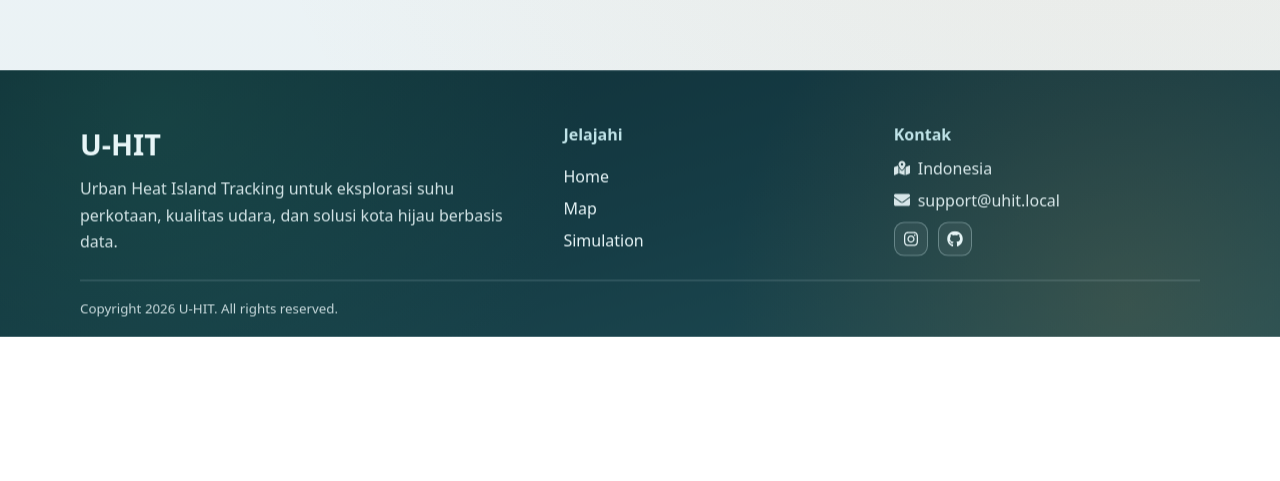
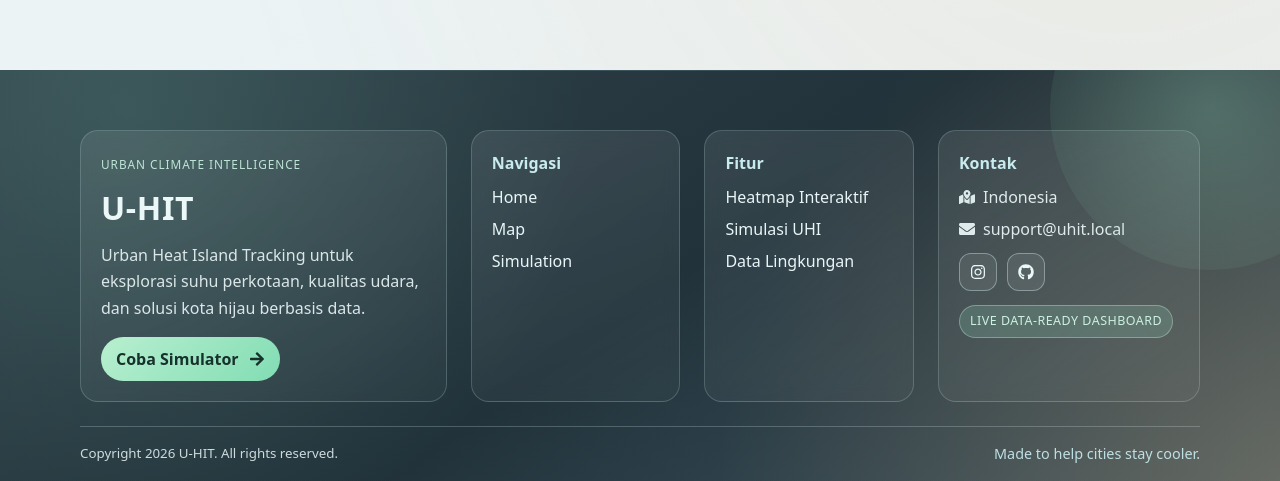
Before and after one commit to Maulidaa/uhit-frontend, a React (Vite) app: page / in a window 1280 px wide. Shown: the part 2818-3299 px from the top of the page. Before the commit the page ends 3155 px from the top, so only its background shows below. Built offline with nearby package versions, Linux system fonts and the light colour scheme.

Commit message:
feat: enhance footer component with new navigation structure and call-to-action button; update styles for improved layout

```diff
--- a/src/components/Footer/footer.css
+++ b/src/components/Footer/footer.css
@@ -1,53 +1,114 @@
 .site-footer {
+  position: relative;
+  overflow: clip;
   background:
-    radial-gradient(circle at 12% 18%, rgba(57, 148, 113, 0.16), transparent 38%),
-    radial-gradient(circle at 88% 88%, rgba(228, 150, 62, 0.14), transparent 35%),
-    linear-gradient(165deg, #0f2f37, #163d46 55%, #1f4d55);
-  color: #e7f5f7;
-  padding: 52px 24px 18px;
+    radial-gradient(circle at 10% 10%, rgba(119, 197, 167, 0.18), transparent 38%),
+    radial-gradient(circle at 100% 100%, rgba(246, 178, 96, 0.2), transparent 42%),
+    linear-gradient(145deg, #31424b 4%, #21323a 52%, #425864 100%);
+  color: #ecf7f8;
+  padding: 60px 24px 20px;
+}
+
+.site-footer::after {
+  content: "";
+  position: absolute;
+  width: 320px;
+  height: 320px;
+  top: -120px;
+  right: -90px;
+  border-radius: 50%;
+  background: radial-gradient(circle, rgba(147, 214, 185, 0.28), rgba(147, 214, 185, 0));
+  pointer-events: none;
 }
 
 .footer-container {
   width: min(1120px, 100%);
   margin: 0 auto;
   display: grid;
-  grid-template-columns: minmax(0, 1.2fr) repeat(2, minmax(0, 0.8fr));
+  grid-template-columns: minmax(0, 1.4fr) repeat(2, minmax(0, 0.8fr)) minmax(0, 1fr);
   gap: 24px;
+}
+
+.footer-brand,
+.footer-links,
+.footer-contact {
+  background: linear-gradient(160deg, rgba(255, 255, 255, 0.09), rgba(255, 255, 255, 0.03));
+  border: 1px solid rgba(197, 227, 233, 0.22);
+  border-radius: 18px;
+  padding: 20px;
+  backdrop-filter: blur(8px);
+}
+
+.footer-eyebrow {
+  display: inline-block;
+  margin-bottom: 10px;
+  font-size: 0.74rem;
+  letter-spacing: 0.08em;
+  text-transform: uppercase;
+  color: #bde5d6;
 }
 
 .footer-brand h2 {
   margin: 0;
-  font-size: 1.8rem;
+  font-size: 2rem;
+  letter-spacing: 0.02em;
 }
 
 .footer-brand p {
   margin: 10px 0 0;
-  color: rgba(231, 245, 247, 0.9);
+  color: rgba(236, 247, 248, 0.9);
   line-height: 1.65;
-  max-width: 54ch;
+  max-width: 46ch;
+}
+
+.footer-cta {
+  margin-top: 16px;
+  display: inline-flex;
+  align-items: center;
+  gap: 10px;
+  text-decoration: none;
+  color: #17312c;
+  background: linear-gradient(135deg, #b8efcf, #82ddb4);
+  padding: 10px 15px;
+  border-radius: 999px;
+  font-weight: 700;
+  transition: transform 0.2s ease, box-shadow 0.2s ease;
+}
+
+.footer-cta:hover {
+  transform: translateY(-1px);
+  box-shadow: 0 10px 24px rgba(33, 116, 88, 0.35);
 }
 
 .footer-links h3,
 .footer-contact h3 {
   margin: 0 0 10px;
   font-size: 1rem;
-  color: #bfe3e8;
+  color: #c8ebef;
 }
 
 .footer-links {
-  display: flex;
-  flex-direction: column;
+  display: block;
+}
+
+.footer-links ul {
+  margin: 0;
+  padding: 0;
+  list-style: none;
+  display: grid;
   gap: 8px;
 }
 
 .footer-links a {
-  color: #e7f5f7;
+  color: #e9f6f8;
   text-decoration: none;
   width: fit-content;
+  transition: color 0.2s ease, transform 0.2s ease;
 }
 
 .footer-links a:hover {
-  text-decoration: underline;
+  color: #b8efcf;
+  transform: translateX(3px);
 }
 
 .footer-contact p {
@@ -55,45 +116,85 @@
   display: flex;
   align-items: center;
   gap: 8px;
-  color: rgba(231, 245, 247, 0.92);
+  color: rgba(236, 247, 248, 0.92);
 }
 
 .footer-social {
-  margin-top: 10px;
+  margin-top: 12px;
   display: flex;
   gap: 10px;
 }
 
 .footer-social a {
-  width: 34px;
-  height: 34px;
-  border-radius: 10px;
+  width: 38px;
+  height: 38px;
+  border-radius: 12px;
   display: grid;
   place-items: center;
-  color: #e7f5f7;
-  border: 1px solid rgba(204, 232, 236, 0.35);
-  background: rgba(255, 255, 255, 0.06);
+  color: #eaf8fa;
+  border: 1px solid rgba(204, 232, 236, 0.42);
+  background: rgba(255, 255, 255, 0.08);
+  transition: transform 0.2s ease, background 0.2s ease;
 }
 
 .footer-social a:hover {
-  background: rgba(255, 255, 255, 0.14);
+  transform: translateY(-2px);
+  background: rgba(189, 229, 214, 0.22);
+}
+
+.footer-status {
+  display: inline-flex;
+  margin-top: 14px;
+  padding: 6px 10px;
+  border-radius: 999px;
+  font-size: 0.78rem;
+  letter-spacing: 0.04em;
+  text-transform: uppercase;
+  color: #ccf1e2;
+  background: rgba(146, 212, 184, 0.2);
+  border: 1px solid rgba(188, 233, 214, 0.4);
 }
 
 .footer-bottom {
   width: min(1120px, 100%);
   margin: 24px auto 0;
-  padding-top: 14px;
+  padding-top: 16px;
   border-top: 1px solid rgba(215, 236, 240, 0.24);
-  color: rgba(231, 245, 247, 0.85);
+  color: rgba(236, 247, 248, 0.85);
+  display: flex;
+  align-items: center;
+  justify-content: space-between;
+  gap: 12px;
+}
+
+.footer-bottom p {
+  margin: 0;
+  font-size: 0.9rem;
+  color: rgba(200, 234, 239, 0.92);
 }
 
 @media (max-width: 860px) {
   .site-footer {
-    padding: 40px 16px 16px;
+    padding: 44px 16px 18px;
   }
 
   .footer-container {
-    grid-template-columns: 1fr;
+    grid-template-columns: repeat(2, minmax(0, 1fr));
     gap: 18px;
   }
+
+  .footer-brand {
+    grid-column: 1 / -1;
+  }
+
+  .footer-bottom {
+    flex-direction: column;
+    align-items: flex-start;
+  }
 }
+
+@media (max-width: 620px) {
+  .footer-container {
+    grid-template-columns: 1fr;
+  }
+}
--- a/src/components/Footer/footer.tsx
+++ b/src/components/Footer/footer.tsx
@@ -1,4 +1,10 @@
-import { FaEnvelope, FaGithub, FaInstagram, FaMapMarkedAlt } from "react-icons/fa";
+import {
+	FaArrowRight,
+	FaEnvelope,
+	FaGithub,
+	FaInstagram,
+	FaMapMarkedAlt,
+} from "react-icons/fa";
 import "./footer.css";
 
 export default function Footer() {
@@ -8,18 +14,45 @@ export default function Footer() {
 		<footer className="site-footer" aria-labelledby="footer-title">
 			<div className="footer-container">
 				<div className="footer-brand">
+					<span className="footer-eyebrow">Urban Climate Intelligence</span>
 					<h2 id="footer-title">U-HIT</h2>
 					<p>
 						Urban Heat Island Tracking untuk eksplorasi suhu perkotaan,
 						kualitas udara, dan solusi kota hijau berbasis data.
 					</p>
+					<a className="footer-cta" href="/simulator">
+						Coba Simulator <FaArrowRight aria-hidden="true" />
+					</a>
 				</div>
 
 				<nav className="footer-links" aria-label="Footer navigation">
-					<h3>Jelajahi</h3>
-					<a href="/">Home</a>
-					<a href="/map">Map</a>
-					<a href="/simulator">Simulation</a>
+					<h3>Navigasi</h3>
+					<ul>
+						<li>
+							<a href="/">Home</a>
+						</li>
+						<li>
+							<a href="/map">Map</a>
+						</li>
+						<li>
+							<a href="/simulator">Simulation</a>
+						</li>
+					</ul>
+				</nav>
+
+				<nav className="footer-links" aria-label="Footer features">
+					<h3>Fitur</h3>
+					<ul>
+						<li>
+							<a href="/map">Heatmap Interaktif</a>
+						</li>
+						<li>
+							<a href="/simulator">Simulasi UHI</a>
+						</li>
+						<li>
+							<a href="/map">Data Lingkungan</a>
+						</li>
+					</ul>
 				</nav>
 
 				<div className="footer-contact">
@@ -38,11 +71,13 @@ export default function Footer() {
 							<FaGithub />
 						</a>
 					</div>
+					<span className="footer-status">Live data-ready dashboard</span>
 				</div>
 			</div>
 
 			<div className="footer-bottom">
 				<small>Copyright {year} U-HIT. All rights reserved.</small>
+				<p>Made to help cities stay cooler.</p>
 			</div>
 		</footer>
 	);
```
